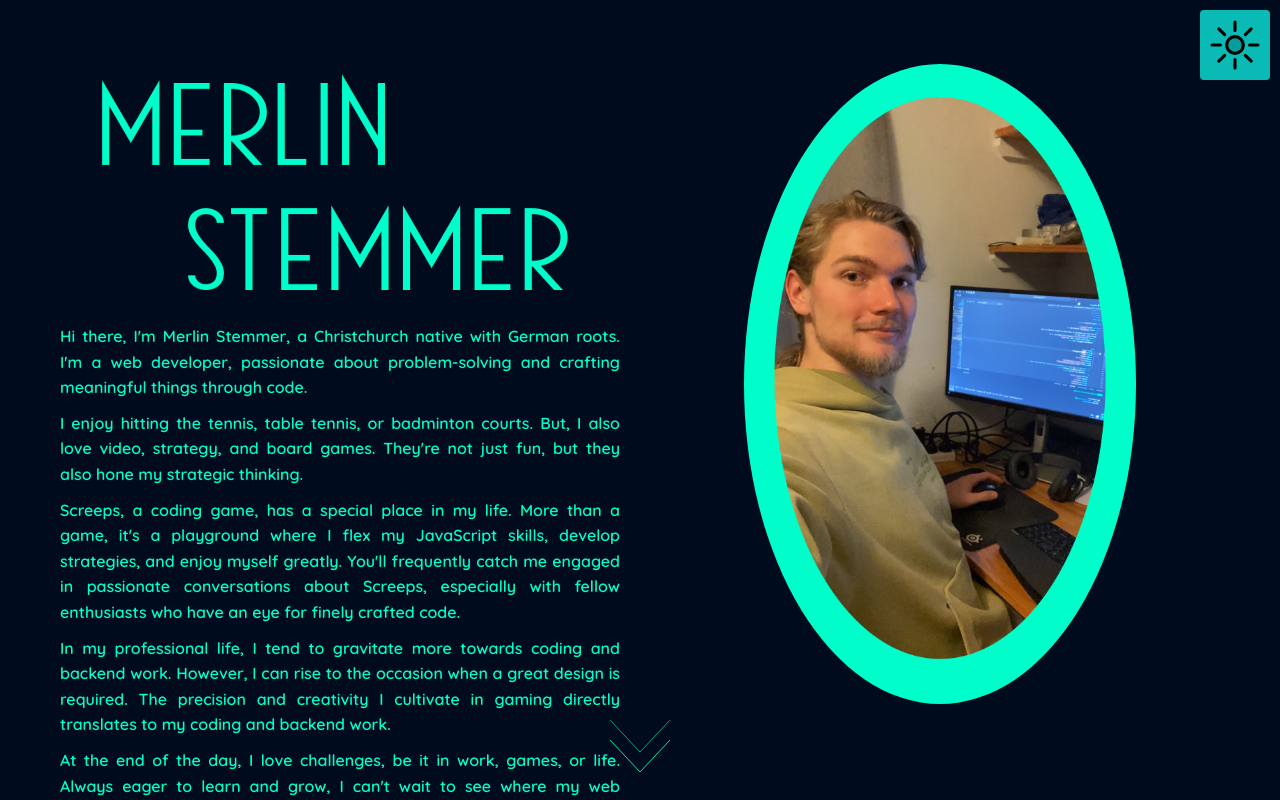
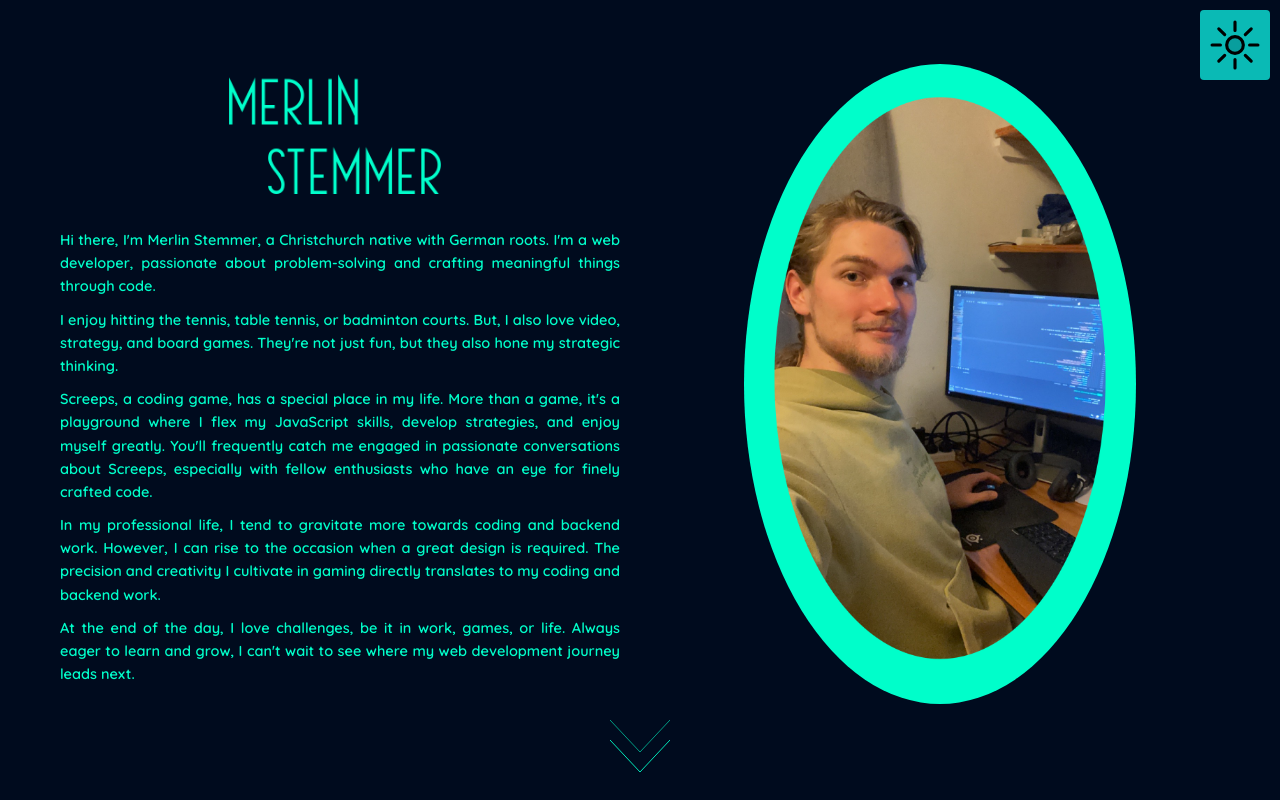
Before and after one commit to waxeye7/waxeye7.github.io, a Vue app: page / in a window 1280 px wide. Shown: the top 800 px of the page. Built offline with nearby package versions, Linux system fonts and the light colour scheme.

Commit message:
Update Home.vue

```diff
--- a/src/views/Home.vue
+++ b/src/views/Home.vue
@@ -943,6 +943,12 @@ img.half-opacity {
   }
 }
 
+@media (max-width: 1000px) {
+  .high-width p {
+    font-size: 15px;
+  }
+}
+
 @media (max-width: 900px) {
   .img-title {
     height: 125px;
@@ -979,17 +985,16 @@ img.half-opacity {
     bottom: 30px;
   }
 }
-@media (max-width: 520px) {
+
+@media (max-height: 800px) and (max-width: 1400px) {
+  .high-width p {
+    font-size: 14.5px;
+  }
   .img-title {
-    height: 90px;
-  }
-  .low-width p {
-    font-size: clamp(14px, 2vw 16px);
-  }
-  .my-image-wrapper {
-    min-height: 180px;
+    height: 120px;
   }
 }
+
 @media (max-height: 600px) and (max-width: 1024px) {
   .low-width {
     display: block;
@@ -1012,6 +1017,18 @@ img.half-opacity {
     display: none !important;
   }
 }
+
+@media (max-width: 520px) {
+  .img-title {
+    height: 90px;
+  }
+  .low-width p {
+    font-size: clamp(14px, 2vw 16px);
+  }
+  .my-image-wrapper {
+    min-height: 180px;
+  }
+}
 @media (max-width: 280px) {
   .arrows {
     display: none;
```
